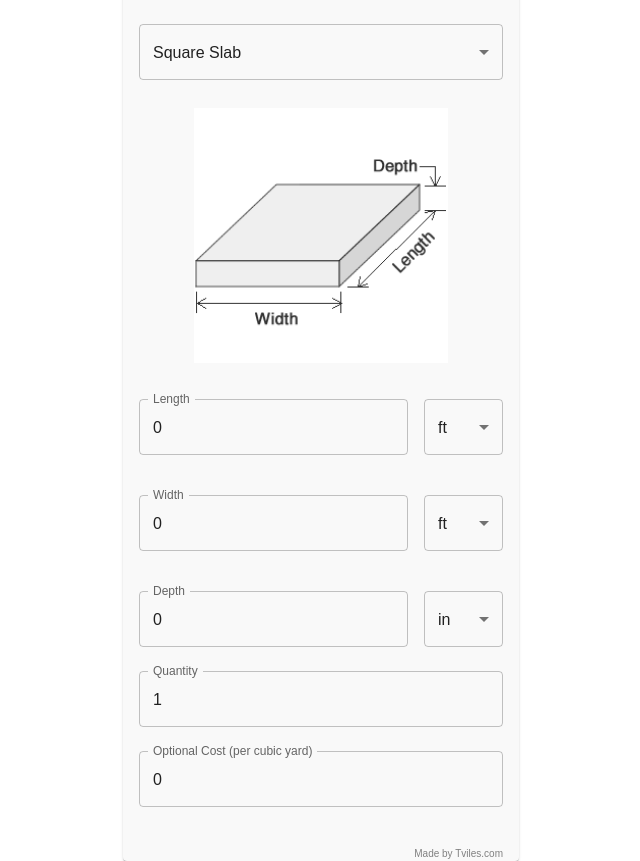
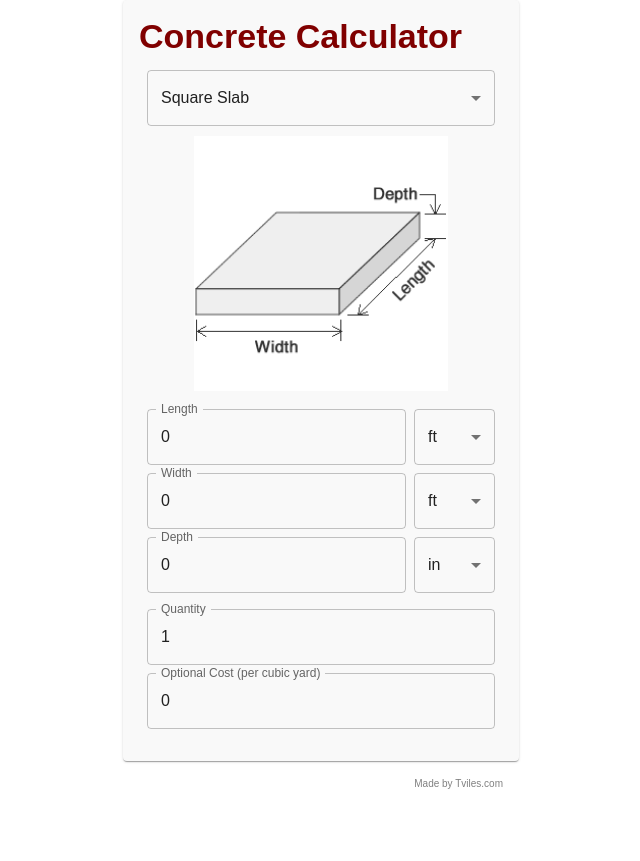
Before and after one commit to Tcviles/react-concrete-calc, a React (Create React App) app: page / in a window 1280 px wide. Shown: the whole page, without its empty margins (319-959 px from the left). After the commit the page ends 800 px from the top, so only its background shows below. Built offline with nearby package versions, Linux system fonts and the light colour scheme.

Commit message:
fix a lot of ui problems

```diff
--- a/src/App.tsx
+++ b/src/App.tsx
@@ -33,11 +33,9 @@ function App() {
       <CssBaseline />
       <Box
         sx={{
-          width: '100vw',
-          height: '100vh',
-          display: 'flex',
-          alignItems: 'center',
-          justifyContent: 'center'
+          width: '100%',
+          minHeight: '750px', // Fixed height
+          overflowY: 'scroll'
         }}
       >
         <ConcreteCalculator />
--- a/src/components/ConcreteCalculator.tsx
+++ b/src/components/ConcreteCalculator.tsx
@@ -1,15 +1,14 @@
-import React, { useEffect, useState } from 'react';
+import { useState } from 'react';
 import {
   Container,
   Typography,
   TextField,
-  Button,
   Select,
   MenuItem,
   FormControl,
-  InputLabel,
   Card,
   CardContent,
+  Grid,
 } from '@mui/material';
 import squareSlabImg from '../media/square_slab.png';
 import roundSlabImg from '../media/round_slab.png';
@@ -72,11 +71,11 @@ const ConcreteCalculator = () => {
   };
 
   return (
-    <Container maxWidth="xs">
+    <Container maxWidth="xs" sx={{ display: "flex", flexDirection: "column", alignContent: "center", justifyContent: "center" }}>
       <Card>
         <CardContent>
           <Typography variant="h4" gutterBottom>Concrete Calculator</Typography>
-          <FormControl fullWidth margin="normal">
+          <FormControl fullWidth sx={{ paddingX: 1 }} >
             <Select
               id="calculate-for"
               value={calculatorFor}
@@ -97,23 +96,37 @@ const ConcreteCalculator = () => {
             <img
               src={getImageSrc()}
               alt={calculatorFor}
-              style={{ width: '70%', margin: '20px auto', display: 'block' }}
+              style={{ width: '70%', margin: '10px auto', display: 'block' }}
             />
           )}
 
           {getInputComponent()}
 
-          <TextField label="Quantity" type="number" value={quantity} onChange={(e) => setQuantity(Number(e.target.value))} fullWidth margin="normal" />
-          <TextField label="Optional Cost (per cubic yard)" type="number" value={costPerUnit} onChange={(e) => setCostPerUnit(Number(e.target.value))} fullWidth margin="normal" />
+          <Grid container spacing={1} padding={1}>
+            <Grid item xs={12}>
+              <TextField label="Quantity" type="integer" value={quantity} onChange={(e) => setQuantity(Number(e.target.value))} fullWidth />
+            </Grid>
+            <Grid item xs={12}>
+              <TextField label="Optional Cost (per cubic yard)" type="integer" value={costPerUnit} onChange={(e) => setCostPerUnit(Number(e.target.value))} fullWidth />
+            </Grid>
 
-          {result > 0 && <Typography variant="h6" marginTop={2}><strong>Concrete needed:</strong> {result.toFixed(2)} cubic yards</Typography>}
-          {cost > 0 && <Typography variant="h6"><strong>Total Cost:</strong> ${cost.toFixed(2)}</Typography>}
+            {result > 0 && (
+              <Grid item xs={12}>
+                <Typography variant="h6" marginTop={2}><strong>Concrete needed:</strong> {result.toFixed(2)} cubic yards</Typography>
+              </Grid>
+            )}
+            {cost > 0 && (
+              <Grid item xs={12}>
+                <Typography variant="h6"><strong>Total Cost:</strong> ${cost.toFixed(2)}</Typography>
+              </Grid>
+            )}
+          </Grid>
         </CardContent>
+      </Card>
       {/* Small "Made by tviles.com" footer */}
       <Typography variant="body2" align="right" sx={{ marginTop: 2, marginRight: 2, fontSize: '10px', color: 'gray' }}>
         Made by <a href="https://tviles.com" target="_blank" rel="noopener noreferrer" style={{ textDecoration: 'none', color: 'gray' }}>Tviles.com</a>
       </Typography>
-      </Card>
     </Container>
   );
 };
--- a/src/components/input_fields/Block.tsx
+++ b/src/components/input_fields/Block.tsx
@@ -42,20 +42,19 @@ const Block: React.FC<BlockProps> = ({ onVolumeChange }) => {
   const unitOptions = ['ft', 'in', 'm', 'cm'];
 
   return (
-    <Grid container spacing={2}>
+    <Grid container spacing={1} padding={1}>
       {/* Length Field */}
       <Grid item xs={9}>
         <TextField
           label="Length"
-          type="number"
+          type="integer"
           value={length}
           onChange={handleNumberInputChange(setLength)}
           fullWidth
-          margin="normal"
         />
       </Grid>
       <Grid item xs={3}>
-        <FormControl fullWidth margin="normal">
+        <FormControl fullWidth>
           <Select value={lengthUnit} onChange={(e) => setLengthUnit(e.target.value)}>
             {unitOptions.map((unit) => (
               <MenuItem key={unit} value={unit}>{unit}</MenuItem>
@@ -68,15 +67,14 @@ const Block: React.FC<BlockProps> = ({ onVolumeChange }) => {
       <Grid item xs={9}>
         <TextField
           label="Width"
-          type="number"
+          type="integer"
           value={width}
           onChange={handleNumberInputChange(setWidth)}
           fullWidth
-          margin="normal"
         />
       </Grid>
       <Grid item xs={3}>
-        <FormControl fullWidth margin="normal">
+        <FormControl fullWidth>
           <Select value={widthUnit} onChange={(e) => setWidthUnit(e.target.value)}>
             {unitOptions.map((unit) => (
               <MenuItem key={unit} value={unit}>{unit}</MenuItem>
@@ -89,15 +87,14 @@ const Block: React.FC<BlockProps> = ({ onVolumeChange }) => {
       <Grid item xs={9}>
         <TextField
           label="Depth"
-          type="number"
+          type="integer"
           value={depth}
           onChange={handleNumberInputChange(setDepth)}
           fullWidth
-          margin="normal"
         />
       </Grid>
       <Grid item xs={3}>
-        <FormControl fullWidth margin="normal">
+        <FormControl fullWidth>
           <Select value={depthUnit} onChange={(e) => setDepthUnit(e.target.value)}>
             {unitOptions.map((unit) => (
               <MenuItem key={unit} value={unit}>{unit}</MenuItem>
--- a/src/components/input_fields/CurbAndGutter.tsx
+++ b/src/components/input_fields/CurbAndGutter.tsx
@@ -50,20 +50,19 @@ const CurbAndGutter: React.FC<CurbAndGutterProps> = ({ onVolumeChange }) => {
   const unitOptions = ['ft', 'in', 'm', 'cm'];
 
   return (
-    <Grid container spacing={2}>
+    <Grid container spacing={2} padding={1}>
       {/* Curb Depth Field */}
       <Grid item xs={6}>
         <TextField
           label="Curb Depth"
-          type="number"
+          type="integer"
           value={curbDepth}
           onChange={handleNumberInputChange(setCurbDepth)}
           fullWidth
-          margin="normal"
         />
       </Grid>
       <Grid item xs={6}>
-        <FormControl fullWidth margin="normal">
+        <FormControl fullWidth>
           <InputLabel>Unit</InputLabel>
           <Select value={curbDepthUnit} onChange={(e) => setCurbDepthUnit(e.target.value)}>
             {unitOptions.map((unit) => (
@@ -77,15 +76,14 @@ const CurbAndGutter: React.FC<CurbAndGutterProps> = ({ onVolumeChange }) => {
       <Grid item xs={6}>
         <TextField
           label="Curb Height"
-          type="number"
+          type="integer"
           value={curbHeight}
           onChange={handleNumberInputChange(setCurbHeight)}
           fullWidth
-          margin="normal"
         />
       </Grid>
       <Grid item xs={6}>
-        <FormControl fullWidth margin="normal">
+        <FormControl fullWidth>
           <InputLabel>Unit</InputLabel>
           <Select value={curbHeightUnit} onChange={(e) => setCurbHeightUnit(e.target.value)}>
             {unitOptions.map((unit) => (
@@ -99,15 +97,14 @@ const CurbAndGutter: React.FC<CurbAndGutterProps> = ({ onVolumeChange }) => {
       <Grid item xs={6}>
         <TextField
           label="Gutter Width"
-          type="number"
+          type="integer"
           value={gutterWidth}
           onChange={handleNumberInputChange(setGutterWidth)}
           fullWidth
-          margin="normal"
         />
       </Grid>
       <Grid item xs={6}>
-        <FormControl fullWidth margin="normal">
+        <FormControl fullWidth>
           <InputLabel>Unit</InputLabel>
           <Select value={gutterWidthUnit} onChange={(e) => setGutterWidthUnit(e.target.value)}>
             {unitOptions.map((unit) => (
@@ -121,15 +118,14 @@ const CurbAndGutter: React.FC<CurbAndGutterProps> = ({ onVolumeChange }) => {
       <Grid item xs={6}>
         <TextField
           label="Flag Thickness"
-          type="number"
+          type="integer"
           value={flagThickness}
           onChange={handleNumberInputChange(setFlagThickness)}
           fullWidth
-          margin="normal"
         />
       </Grid>
       <Grid item xs={6}>
-        <FormControl fullWidth margin="normal">
+        <FormControl fullWidth>
           <InputLabel>Unit</InputLabel>
           <Select value={flagThicknessUnit} onChange={(e) => setFlagThicknessUnit(e.target.value)}>
             {unitOptions.map((unit) => (
@@ -143,15 +139,14 @@ const CurbAndGutter: React.FC<CurbAndGutterProps> = ({ onVolumeChange }) => {
       <Grid item xs={6}>
         <TextField
           label="Length"
-          type="number"
+          type="integer"
           value={length}
           onChange={handleNumberInputChange(setLength)}
           fullWidth
-          margin="normal"
         />
       </Grid>
       <Grid item xs={6}>
-        <FormControl fullWidth margin="normal">
+        <FormControl fullWidth>
           <InputLabel>Unit</InputLabel>
           <Select value={lengthUnit} onChange={(e) => setLengthUnit(e.target.value)}>
             {unitOptions.map((unit) => (
--- a/src/components/input_fields/Cylinder.tsx
+++ b/src/components/input_fields/Cylinder.tsx
@@ -1,5 +1,5 @@
 import React, { useEffect, useState } from 'react';
-import { TextField, MenuItem, Select, FormControl, InputLabel, Grid } from '@mui/material';
+import { TextField, MenuItem, Select, FormControl, Grid } from '@mui/material';
 
 interface CylinderProps {
   onVolumeChange: (area: number) => void;
@@ -41,20 +41,19 @@ const Cylinder: React.FC<CylinderProps> = ({ onVolumeChange }) => {
   const unitOptions = ['ft', 'in', 'm', 'cm'];
 
   return (
-    <Grid container spacing={2}>
+    <Grid container spacing={1} padding={1}>
       {/* Diameter Field */}
       <Grid item xs={9}>
         <TextField
           label="Diameter"
-          type="number"
+          type="integer"
           value={diameter}
           onChange={handleNumberInputChange(setDiameter)}
           fullWidth
-          margin="normal"
         />
       </Grid>
       <Grid item xs={3}>
-        <FormControl fullWidth margin="normal">
+        <FormControl fullWidth>
           <Select value={diameterUnit} onChange={(e) => setDiameterUnit(e.target.value)}>
             {unitOptions.map((unit) => (
               <MenuItem key={unit} value={unit}>{unit}</MenuItem>
@@ -67,15 +66,14 @@ const Cylinder: React.FC<CylinderProps> = ({ onVolumeChange }) => {
       <Grid item xs={9}>
         <TextField
           label="Depth"
-          type="number"
+          type="integer"
           value={depth}
           onChange={handleNumberInputChange(setDepth)}
           fullWidth
-          margin="normal"
         />
       </Grid>
       <Grid item xs={3}>
-        <FormControl fullWidth margin="normal">
+        <FormControl fullWidth>
           <Select value={depthUnit} onChange={(e) => setDepthUnit(e.target.value)}>
             {unitOptions.map((unit) => (
               <MenuItem key={unit} value={unit}>{unit}</MenuItem>
--- a/src/components/input_fields/Steps.tsx
+++ b/src/components/input_fields/Steps.tsx
@@ -50,20 +50,19 @@ const Steps: React.FC<StepsProps> = ({ onVolumeChange }) => {
   const unitOptions = ['ft', 'in', 'm', 'cm'];
 
   return (
-    <Grid container spacing={2}>
+    <Grid container spacing={1} padding={1}>
       {/* Length Field */}
       <Grid item xs={9}>
         <TextField
           label="Length"
-          type="number"
+          type="integer"
           value={length}
           onChange={handleNumberInputChange(setLength)}
           fullWidth
-          margin="normal"
         />
       </Grid>
       <Grid item xs={3}>
-        <FormControl fullWidth margin="normal">
+        <FormControl fullWidth>
           <Select value={lengthUnit} onChange={(e) => setLengthUnit(e.target.value)}>
             {unitOptions.map((unit) => (
               <MenuItem key={unit} value={unit}>{unit}</MenuItem>
@@ -76,15 +75,14 @@ const Steps: React.FC<StepsProps> = ({ onVolumeChange }) => {
       <Grid item xs={9}>
         <TextField
           label="Width"
-          type="number"
+          type="integer"
           value={width}
           onChange={handleNumberInputChange(setWidth)}
           fullWidth
-          margin="normal"
         />
       </Grid>
       <Grid item xs={3}>
-        <FormControl fullWidth margin="normal">
+        <FormControl fullWidth>
           <Select value={widthUnit} onChange={(e) => setWidthUnit(e.target.value)}>
             {unitOptions.map((unit) => (
               <MenuItem key={unit} value={unit}>{unit}</MenuItem>
@@ -97,15 +95,14 @@ const Steps: React.FC<StepsProps> = ({ onVolumeChange }) => {
       <Grid item xs={9}>
         <TextField
           label="Rise"
-          type="number"
+          type="integer"
           value={rise}
           onChange={handleNumberInputChange(setRise)}
           fullWidth
-          margin="normal"
         />
       </Grid>
       <Grid item xs={3}>
-        <FormControl fullWidth margin="normal">
+        <FormControl fullWidth>
           <Select value={riseUnit} onChange={(e) => setRiseUnit(e.target.value)}>
             {unitOptions.map((unit) => (
               <MenuItem key={unit} value={unit}>{unit}</MenuItem>
@@ -118,15 +115,14 @@ const Steps: React.FC<StepsProps> = ({ onVolumeChange }) => {
       <Grid item xs={9}>
         <TextField
           label="Run"
-          type="number"
+          type="integer"
           value={run}
           onChange={handleNumberInputChange(setRun)}
           fullWidth
-          margin="normal"
         />
       </Grid>
       <Grid item xs={3}>
-        <FormControl fullWidth margin="normal">
+        <FormControl fullWidth>
           <Select value={runUnit} onChange={(e) => setRunUnit(e.target.value)}>
             {unitOptions.map((unit) => (
               <MenuItem key={unit} value={unit}>{unit}</MenuItem>
@@ -139,11 +135,10 @@ const Steps: React.FC<StepsProps> = ({ onVolumeChange }) => {
       <Grid item xs={12}>
         <TextField
           label="Number of Steps"
-          type="number"
+          type="integer"
           value={numSteps}
           onChange={handleNumberInputChange(setNumSteps)}
           fullWidth
-          margin="normal"
         />
       </Grid>
     </Grid>
```
